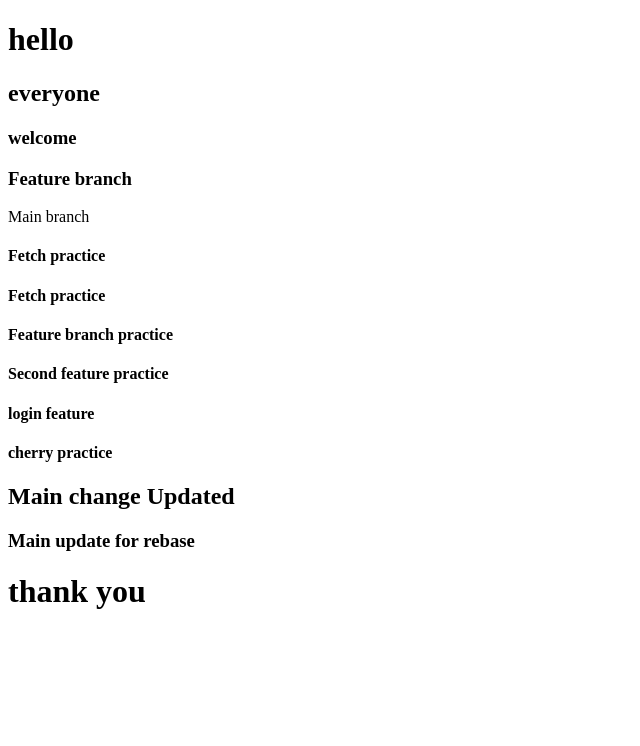
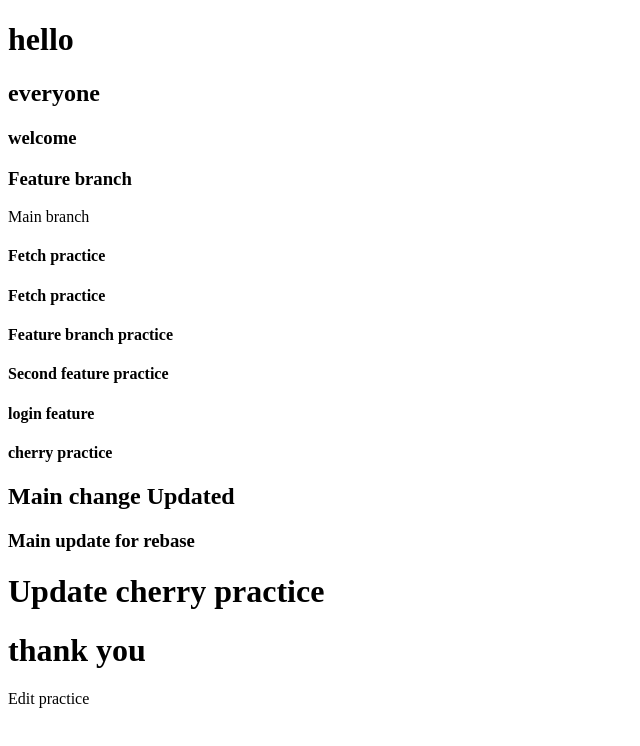
Before and after one commit to sakthi00006/git_basic, a plain HTML site: page index.html in a window 1280 px wide. Shown: the whole page, without its empty margins (0-640 px from the left). Drawn offline with Linux system fonts and the light colour scheme.

Commit message:
update feature for after rebase

```diff
--- a/index.html
+++ b/index.html
@@ -19,8 +19,10 @@
     <h4>cherry practice</h4>
     <h2> Main change Updated</h2>
     <h3>Main update for rebase</h3>
+    <h1>Update cherry practice </h1>
     <h1>
         thank you
     </h1>
+    <p> Edit practice</p>
 </body>
 </html>
```
